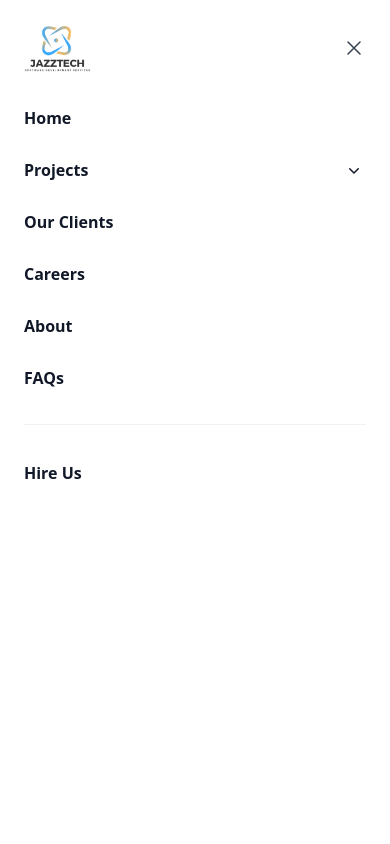
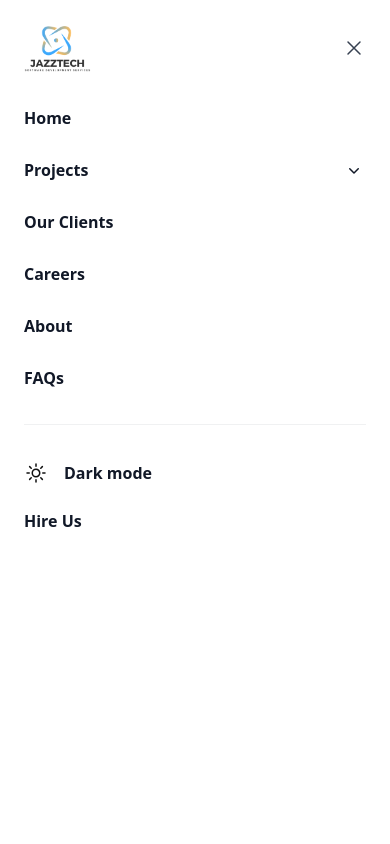
Before and after one commit to jazzcoding/JazzTech, a React (Create React App) app: page /#/faqs in a window 390 px wide. Both pictures are taken after a click on the button "Open main menu". Shown: the top 844 px of the page. Built offline with nearby package versions, Linux system fonts and the light colour scheme.

Commit message:
Improve toggle darkmode and added toggle in smaller devices

```diff
--- a/src/components/index/ThemeSwitcher.jsx
+++ b/src/components/index/ThemeSwitcher.jsx
@@ -20,7 +20,8 @@ const ThemeSwitcher = () => {
     setTheme(theme === "light" ? "dark" : "light");
   };
   return (
-    <button onClick={toggleTheme} className="z-[1000] rounded-md">
+    <div className="flex gap-4" onClick={toggleTheme}>
+      <button className="z-[1000] rounded-md">
         {theme === "light" ? (
           <SunIcon
             className="h-6 w-6 text-darkBG group-hover:text-indigo-600"
@@ -33,6 +34,13 @@ const ThemeSwitcher = () => {
           />
         )}
       </button>
+      <h1 className="-mx-3 block rounded-lg px-3 py-2.5 text-base font-semibold leading-7 text-gray-900 hover:bg-gray-50 lg:hidden dark:text-darkLight dark:hover:bg-dark dark:hover:text-darkBG dark:hidden">
+        Dark mode
+      </h1>
+      <h1 className="hidden -mx-3 rounded-lg px-3 py-2.5 text-base font-semibold leading-7 text-gray-900 hover:bg-gray-50 lg:hidden dark:text-darkLight dark:hover:bg-dark dark:hover:text-darkBG dark:block dark:lg:hidden">
+        Light mode
+      </h1>
+    </div>
   );
 };
 
--- a/src/components/index/header.jsx
+++ b/src/components/index/header.jsx
@@ -261,6 +261,8 @@ export default function Example() {
                 </Link>
               </div>
               <div className="py-6">
+                <ThemeSwitcher />
+
                 <Link
                   to="/"
                   className="-mx-3 block rounded-lg px-3 py-2.5 text-base font-semibold leading-7 text-gray-900 hover:bg-gray-50 dark:text-darkLight dark:hover:bg-dark dark:hover:text-darkBG"
```
Lines whose indentation alone changed are shown as unchanged.
